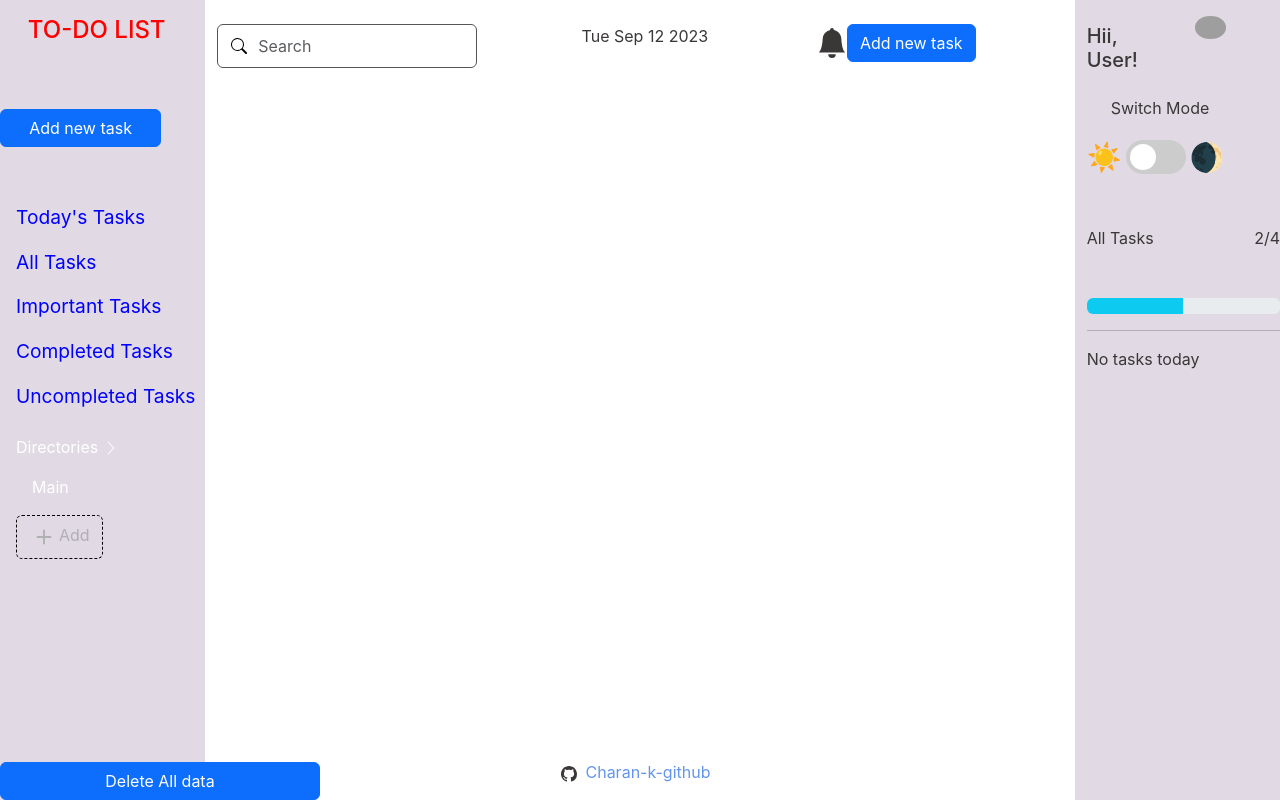
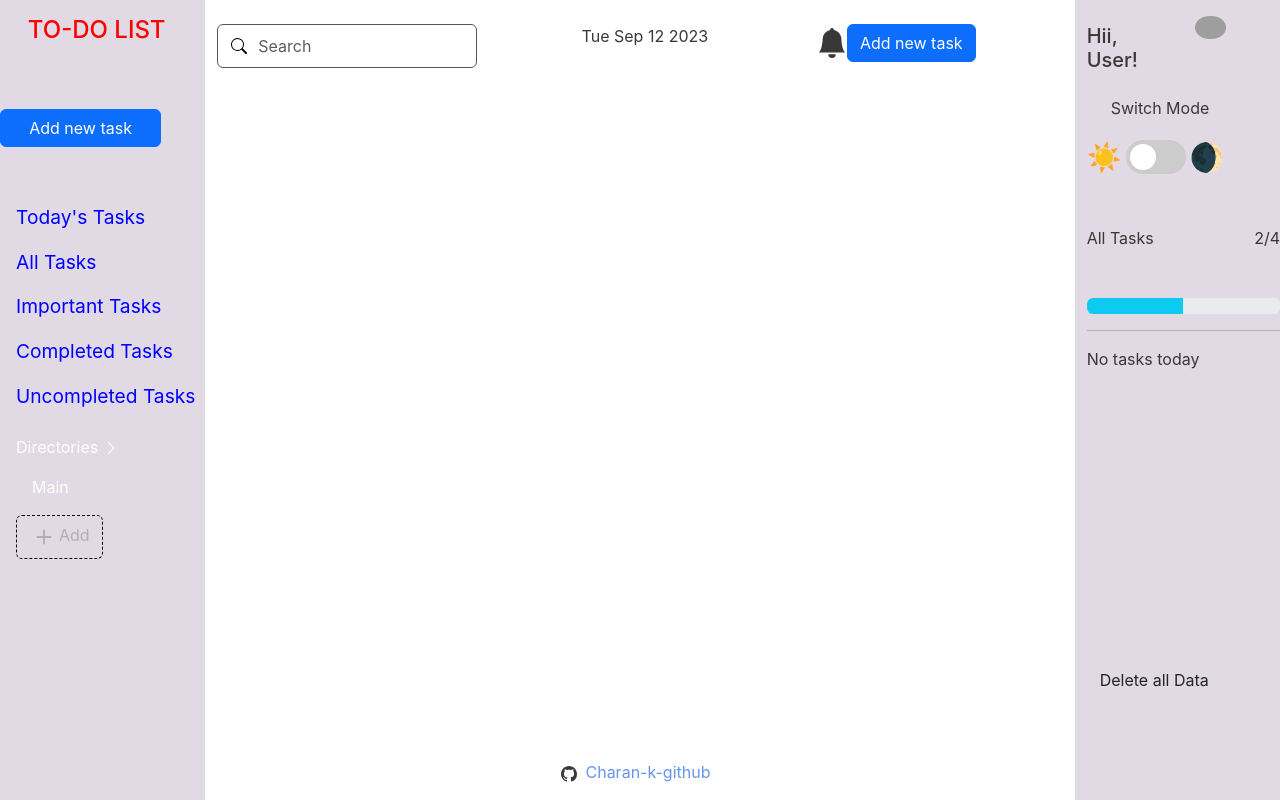
Before and after one commit to charankulal/myTasks, a React (Create React App) app: page / in a window 1280 px wide. Built offline with nearby package versions, Linux system fonts and the light colour scheme; grey boxes are pictures that could not be loaded.

Commit message:
Fixed some bugs

```diff
--- a/src/App.js
+++ b/src/App.js
@@ -2,7 +2,7 @@ import Leftsection from './Components/Leftsection';
 import CenterSection from './Components/CenterSection';
 import RightSection from './Components/RightSection';
 import Progressbar from './Components/Progressbar';
-import Button from './Components/Button';
+// import Button from './Components/Button';
 import React, { useState } from 'react';
 import './Darkmode.css'
 import './App.css';
--- a/src/Components/Progressbar.js
+++ b/src/Components/Progressbar.js
@@ -1,5 +1,5 @@
 import React from "react";
-import Button from "./Button";
+// import Button from "./Button";
 
 export default function Progressbar() {
   return (
@@ -24,7 +24,9 @@ export default function Progressbar() {
       </div>
       <hr />
       <p>No tasks today</p>
-      <Button text="Delete All data " class="btn btn-primary fixed-bottom btn-float-end w-25"/>
+      <p align="centre" style={{marginTop:"150%"}}>
+  <input type="button" className="btn no-border" value="Delete all Data" style={{cursor:"pointer"}} />
+</p>
 
     </>
   );
```
